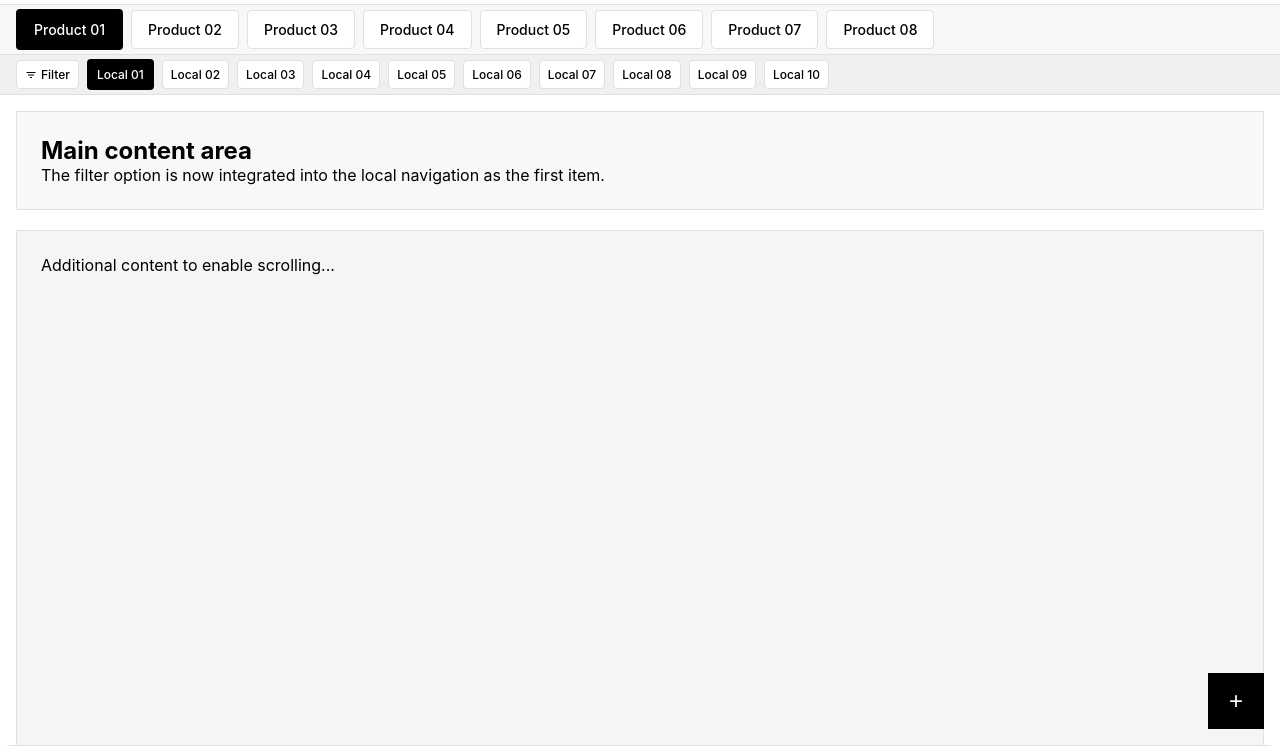
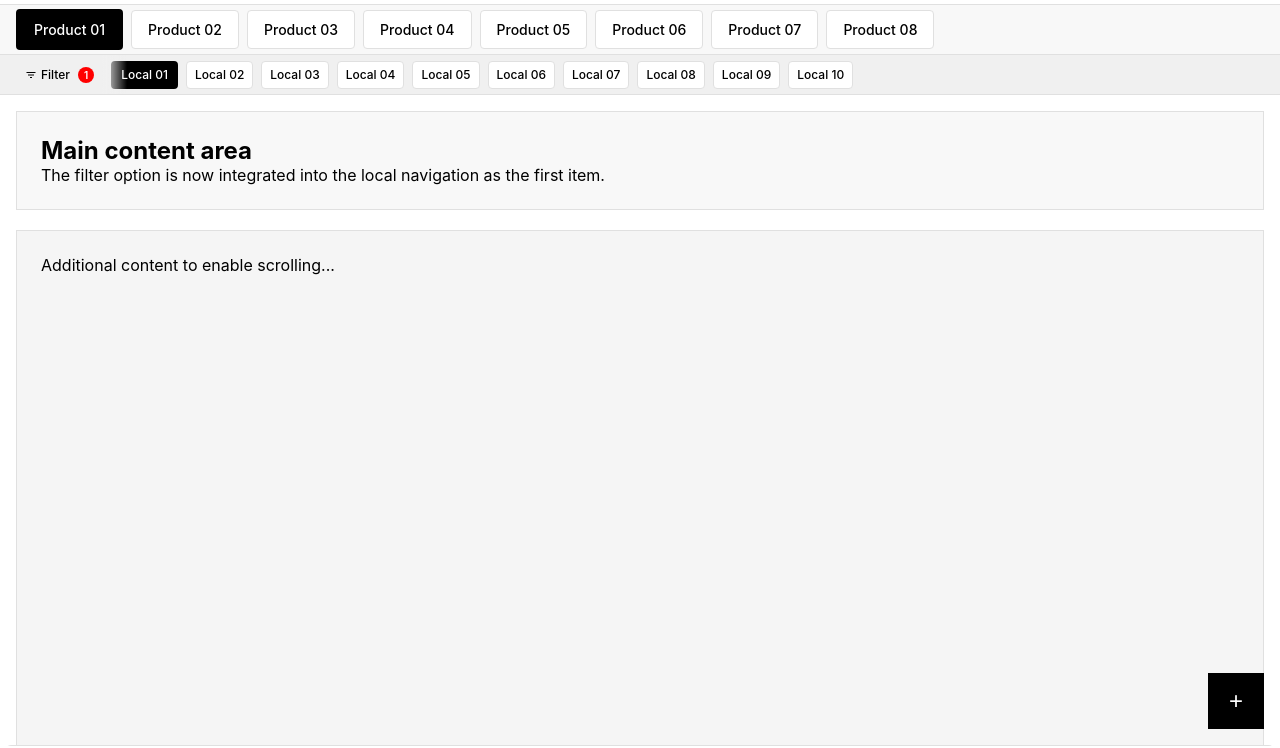
Before and after one commit to briwild79/betssongroup, a plain HTML site: page nav_framework02.html in a window 1280 px wide. Shown: the part 55-803 px from the top of the page. Drawn offline with Linux system fonts and the light colour scheme.

Commit message:
Update nav_framework02.html

```diff
--- a/nav_framework02.html
+++ b/nav_framework02.html
@@ -132,6 +132,7 @@
             background: var(--bg-active);
             color: var(--text-active);
             border: var(--border-active);
+            padding: 0 calc(var(--space-md) - 1px);
         }
 
         .account-icon {
@@ -311,6 +312,7 @@
             background: var(--bg-active);
             color: var(--text-active);
             border: var(--border-active);
+            padding: calc(var(--space-sm) - 1px);
         }
 
         .filter-actions {
@@ -503,9 +505,13 @@
             padding: 10px var(--space-md);
         }
 
+        /* Local nav specific item styles */
         .local-nav .nav-item {
             font-size: 12px;
             padding: 6px var(--space-sm);
+            height: 28px;
+            display: flex;
+            align-items: center;
         }
 
         /* Filter button styling within nav */
@@ -513,12 +519,91 @@
             display: flex;
             align-items: center;
             gap: 4px;
+            position: sticky;
+            left: var(--space-md);
+            z-index: 10;
+            background: #ffffff;
+            padding: 6px var(--space-sm);
+            height: 28px;
+            overflow: visible;
+            font-size: 12px;
+            font-weight: 500;
+        }
+
+        /* Solid background behind filter to prevent bleed-through */
+        .nav-item.filter-button::before {
+            content: '';
+            position: absolute;
+            left: -16px;
+            top: -15px;
+            bottom: -15px;
+            right: 0;
+            background: #f0f0f0;
+            pointer-events: none;
+            z-index: -1;
+        }
+
+        /* Gradient fade effect after filter button */
+        .nav-item.filter-button::after {
+            content: '';
+            position: absolute;
+            right: -25px;
+            top: -15px;
+            bottom: -15px;
+            width: 25px;
+            background: linear-gradient(to right, #f0f0f0 0%, rgba(240, 240, 240, 0) 100%);
+            pointer-events: none;
+        }
+
+        .nav-item.filter-button:hover {
+            background: #f0f0f0;
+        }
+
+        .nav-item.filter-button.active {
+            background: var(--bg-active);
+            color: var(--text-active);
+            border: var(--border-active);
+            padding: 5px calc(var(--space-sm) - 1px);
+        }
+
+        .nav-item.filter-button.active .filter-count {
+            background: #ffffff;
+            color: #ff0000;
         }
 
         .nav-item.filter-button svg {
             width: 12px;
             height: 12px;
             fill: currentColor;
+        }
+
+        /* Filter count badge */
+        .filter-count {
+            display: none;
+            background: #ff0000;
+            color: #ffffff;
+            font-size: 10px;
+            font-weight: 600;
+            padding: 2px 6px;
+            border-radius: 10px;
+            min-width: 16px;
+            text-align: center;
+            margin-left: 4px;
+        }
+
+        .filter-count.active {
+            display: inline-block;
+        }
+
+        /* Adjust nav list for sticky filter */
+        .local-nav .nav-list {
+            padding: 0 var(--space-md);
+            position: relative;
+        }
+
+        /* Filter button aligns with content */
+        .local-nav .nav-item.filter-button {
+            margin-left: 0;
         }
 
         @media (max-width: 480px) {
@@ -580,6 +665,7 @@
                         <path d="M10 18h4v-2h-4v2zM3 6v2h18V6H3zm3 7h12v-2H6v2z"/>
                     </svg>
                     <span>Filter</span>
+                    <span class="filter-count" id="filterCount">0</span>
                 </div>
                 <div class="nav-item active">Local 01</div>
                 <div class="nav-item">Local 02</div>
@@ -808,6 +894,7 @@
                 document.querySelectorAll('.filter-option').forEach(option => {
                     option.addEventListener('click', () => {
                         option.classList.toggle('active');
+                        this.updateFilterCount();
                     });
                 });
 
@@ -818,11 +905,15 @@
                             document.querySelectorAll('.filter-option').forEach(option => {
                                 option.classList.remove('active');
                             });
+                            this.updateFilterCount();
                         } else if (action.textContent === 'Apply Filters') {
                             this.closeAll();
                         }
                     });
                 });
+
+                // Initialize filter count
+                this.updateFilterCount();
             }
 
             toggle(triggerId) {
@@ -863,6 +954,18 @@
                 this.overlay.classList.remove('active');
                 document.body.style.overflow = '';
             }
+
+            updateFilterCount() {
+                const activeFilters = document.querySelectorAll('.filter-option.active').length;
+                const filterCount = document.getElementById('filterCount');
+
+                if (activeFilters > 0) {
+                    filterCount.textContent = activeFilters;
+                    filterCount.classList.add('active');
+                } else {
+                    filterCount.classList.remove('active');
+                }
+            }
         }
 
         new PanelManager();
```
